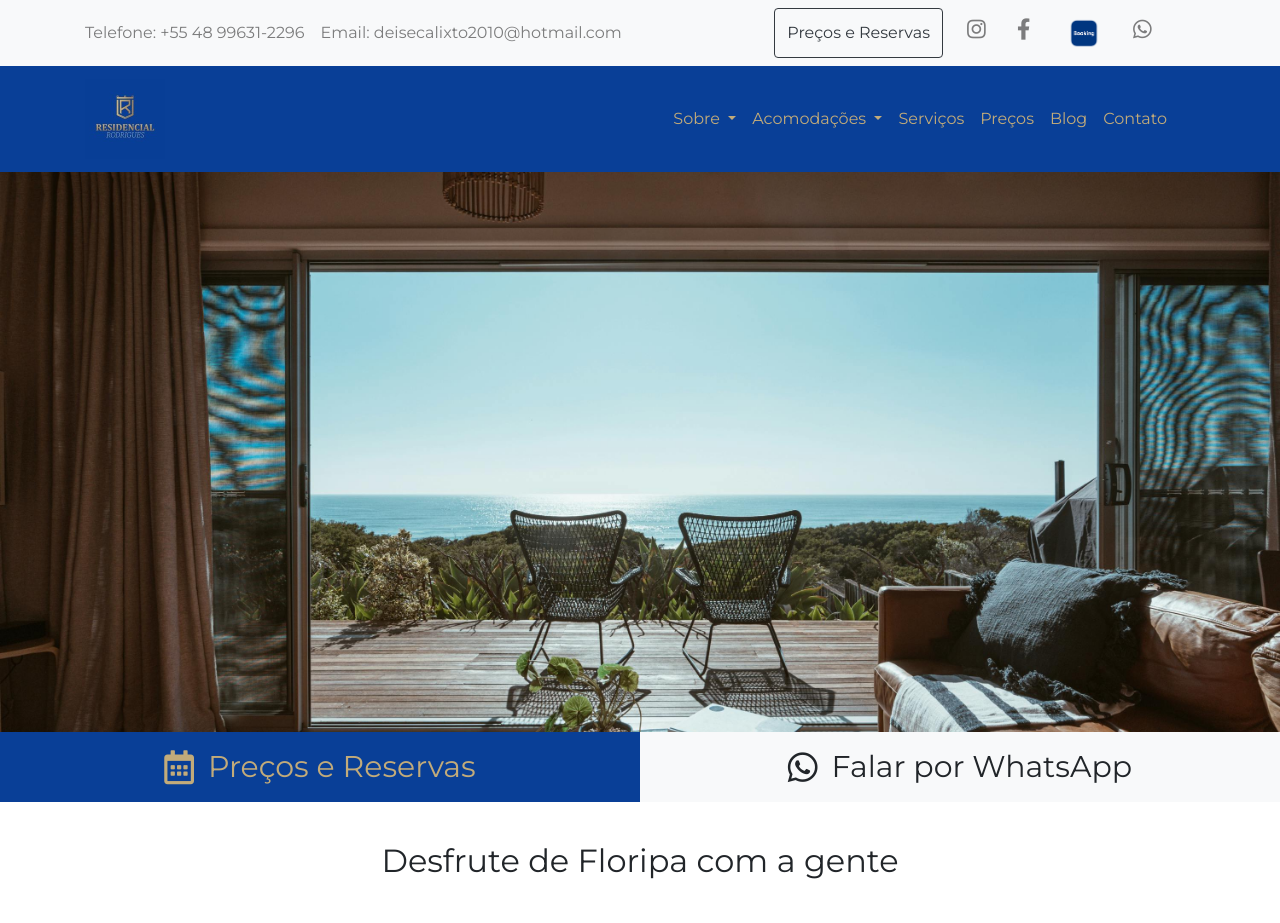
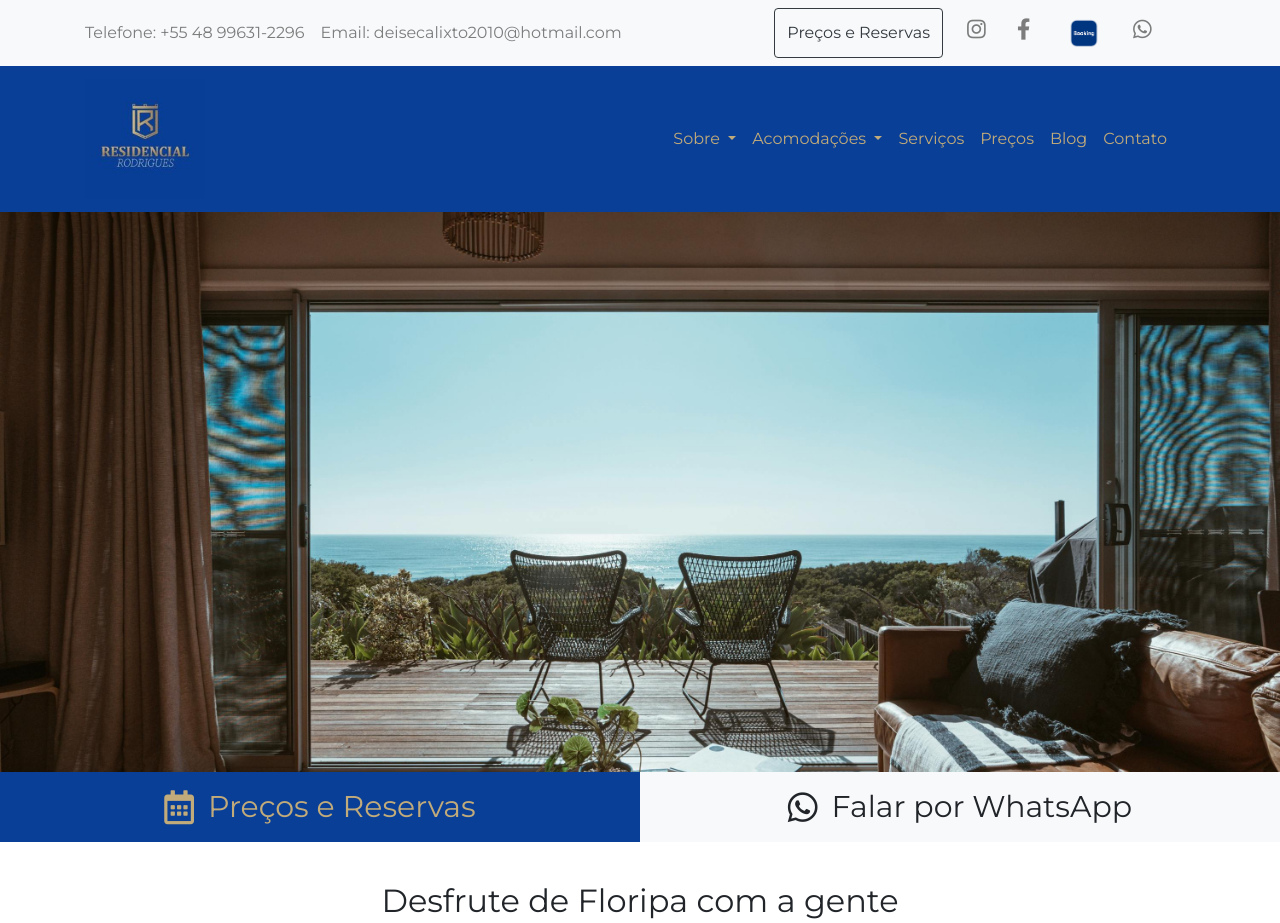
Before and after one commit to memakingbeats/Residencial-Rodrigues, a plain HTML site: page index.html in a window 1280 px wide. Shown: the top 923 px of the page. Drawn offline with nearby package versions, Linux system fonts and the light colour scheme.

Commit message:
logo maior

```diff
--- a/index.html
+++ b/index.html
@@ -97,7 +97,7 @@
                     <img
                         src="./imagens/resid rodrigues.jpeg"
                         alt="Logo"
-                        height="80"
+                        height="120"
                     />
                 </a>
 
```
